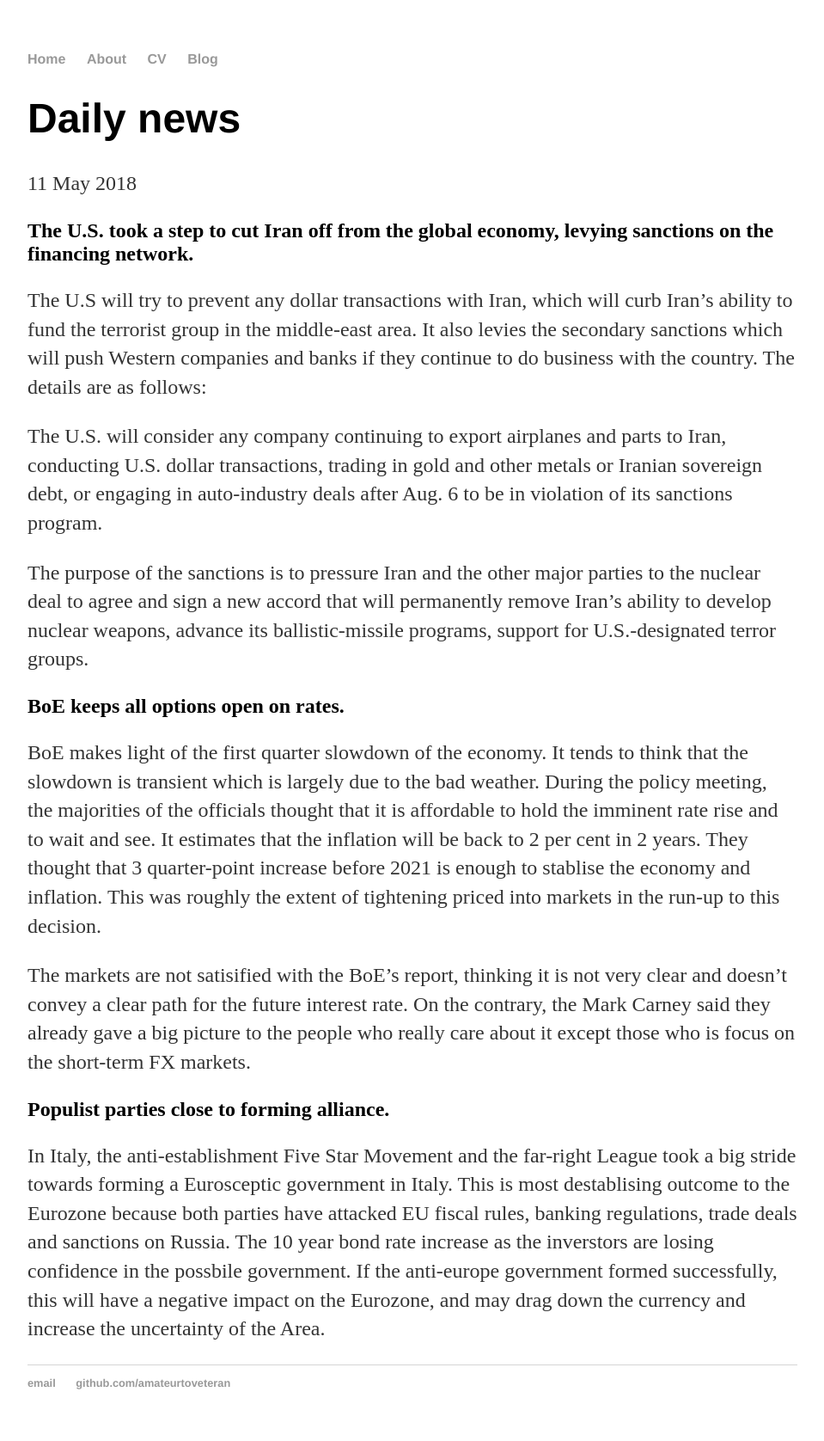
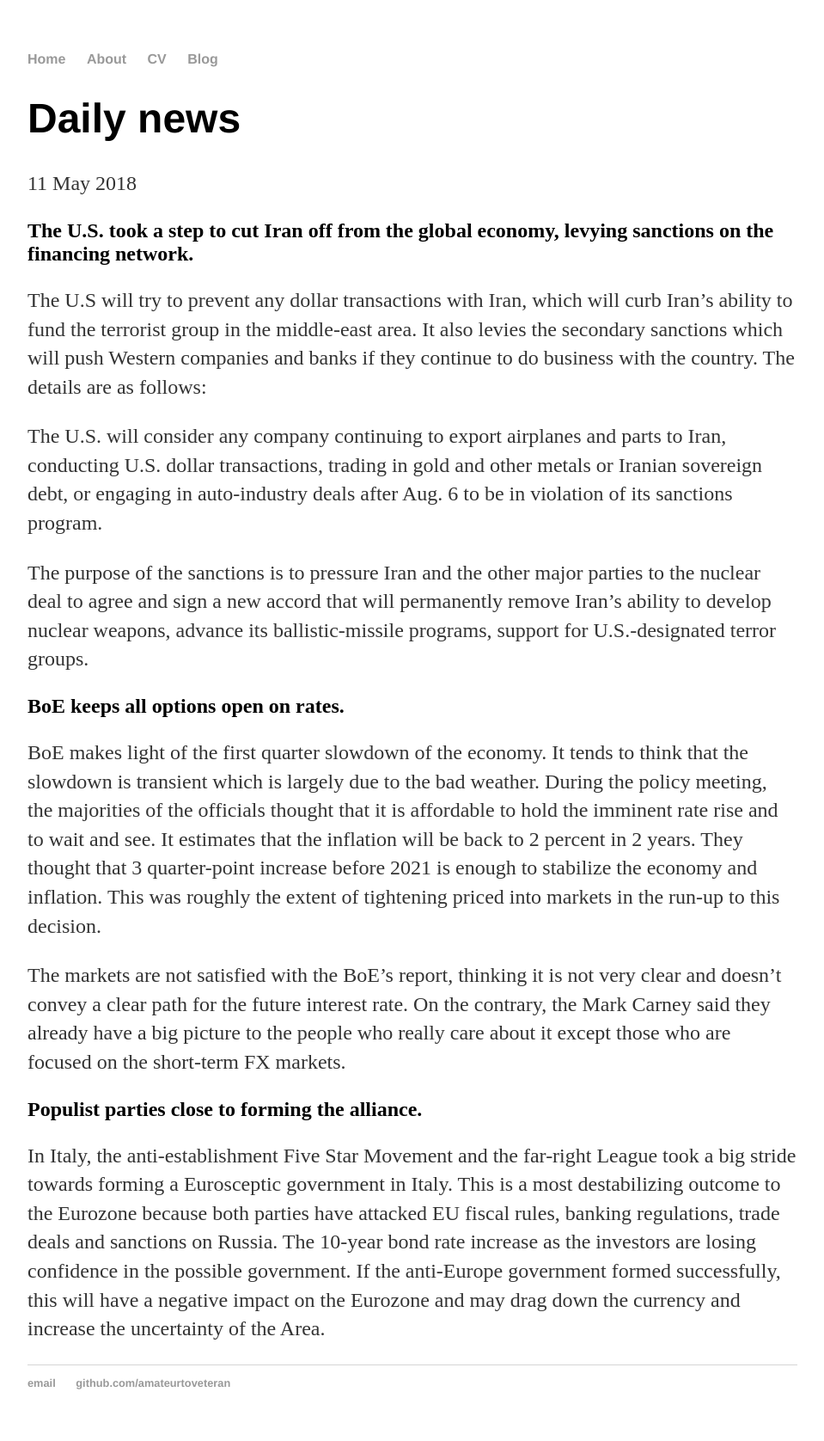
Before and after one commit to AmateurToVeteran/AmateurToVeteran.github.io, a Jekyll site: the page built from _posts/2018-05-11-News.md, in a window 1280 px wide. Shown: the whole page at 86% size, without its empty margins (160-1119 px from the left). Built offline with Jekyll 4.4.1, drawn with Linux system fonts in a browser that asks for light colours.

Commit message:
new posts

```diff
--- a/_posts/2018-05-11-News.md
+++ b/_posts/2018-05-11-News.md
@@ -15,11 +15,11 @@ The purpose of the sanctions is to pressure Iran and the other major parties to
 
 ## BoE keeps all options open on rates.
 
-BoE makes light of the first quarter slowdown of the economy. It tends to think that the slowdown is transient which is largely due to the bad weather. During the policy meeting, the majorities of the officials thought that it is affordable to hold the imminent rate rise and to wait and see. It estimates that the inflation will be back to 2 per cent in 2 years. They thought that 3 quarter-point increase  before 2021 is enough to stablise the economy and inflation. This was roughly the extent of tightening priced into markets in the run-up to this decision.
+BoE makes light of the first quarter slowdown of the economy. It tends to think that the slowdown is transient which is largely due to the bad weather. During the policy meeting, the majorities of the officials thought that it is affordable to hold the imminent rate rise and to wait and see. It estimates that the inflation will be back to 2 percent in 2 years. They thought that 3 quarter-point increase before 2021 is enough to stabilize the economy and inflation. This was roughly the extent of tightening priced into markets in the run-up to this decision.
 
-The markets are not satisified with the BoE's report, thinking it is not very clear and doesn't convey a clear path for the future interest rate. On the contrary, the Mark Carney said they already gave a big picture to the people who really care about it except those who is focus on the short-term FX markets.
+The markets are not satisfied with the BoE's report, thinking it is not very clear and doesn't convey a clear path for the future interest rate. On the contrary, the Mark Carney said they already have a big picture to the people who really care about it except those who are focused on the short-term FX markets.
 
 
-## Populist parties close to forming alliance.
+## Populist parties close to forming the alliance.
 
-In Italy, the anti-establishment Five Star Movement and the far-right League took a big stride towards forming a Eurosceptic government in Italy. This is most destablising outcome to the Eurozone because both parties have attacked EU fiscal rules, banking regulations, trade deals and sanctions on Russia. The 10 year bond rate increase as the inverstors are losing confidence in the possbile government. If the anti-europe government formed successfully, this will have a negative impact on the Eurozone, and may drag down the currency and increase the uncertainty of the Area.
+In Italy, the anti-establishment Five Star Movement and the far-right League took a big stride towards forming a Eurosceptic government in Italy. This is a most destabilizing outcome to the Eurozone because both parties have attacked EU fiscal rules, banking regulations, trade deals and sanctions on Russia. The 10-year bond rate increase as the investors are losing confidence in the possible government. If the anti-Europe government formed successfully, this will have a negative impact on the Eurozone and may drag down the currency and increase the uncertainty of the Area.
```
Also changed, not shown: 1 other file.
